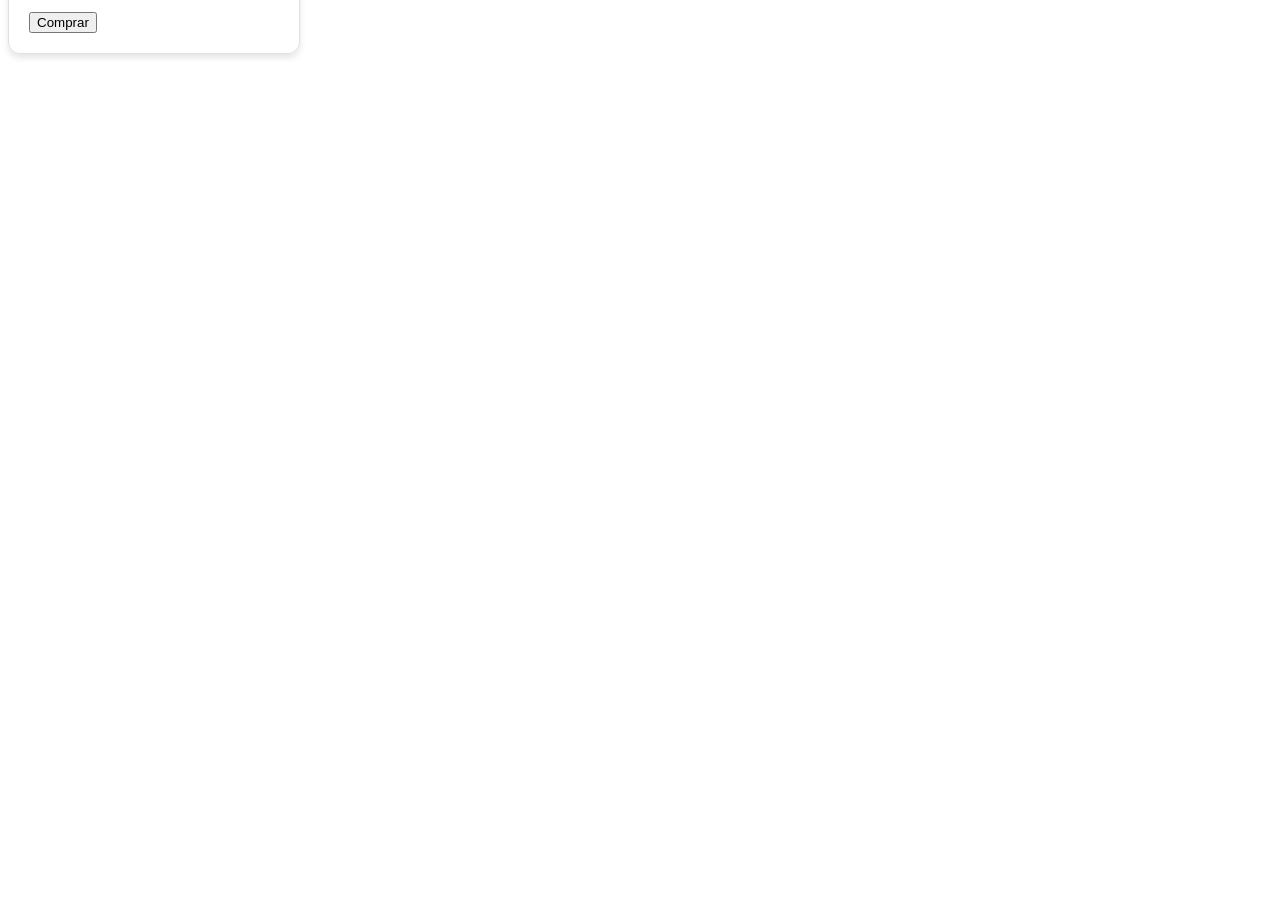
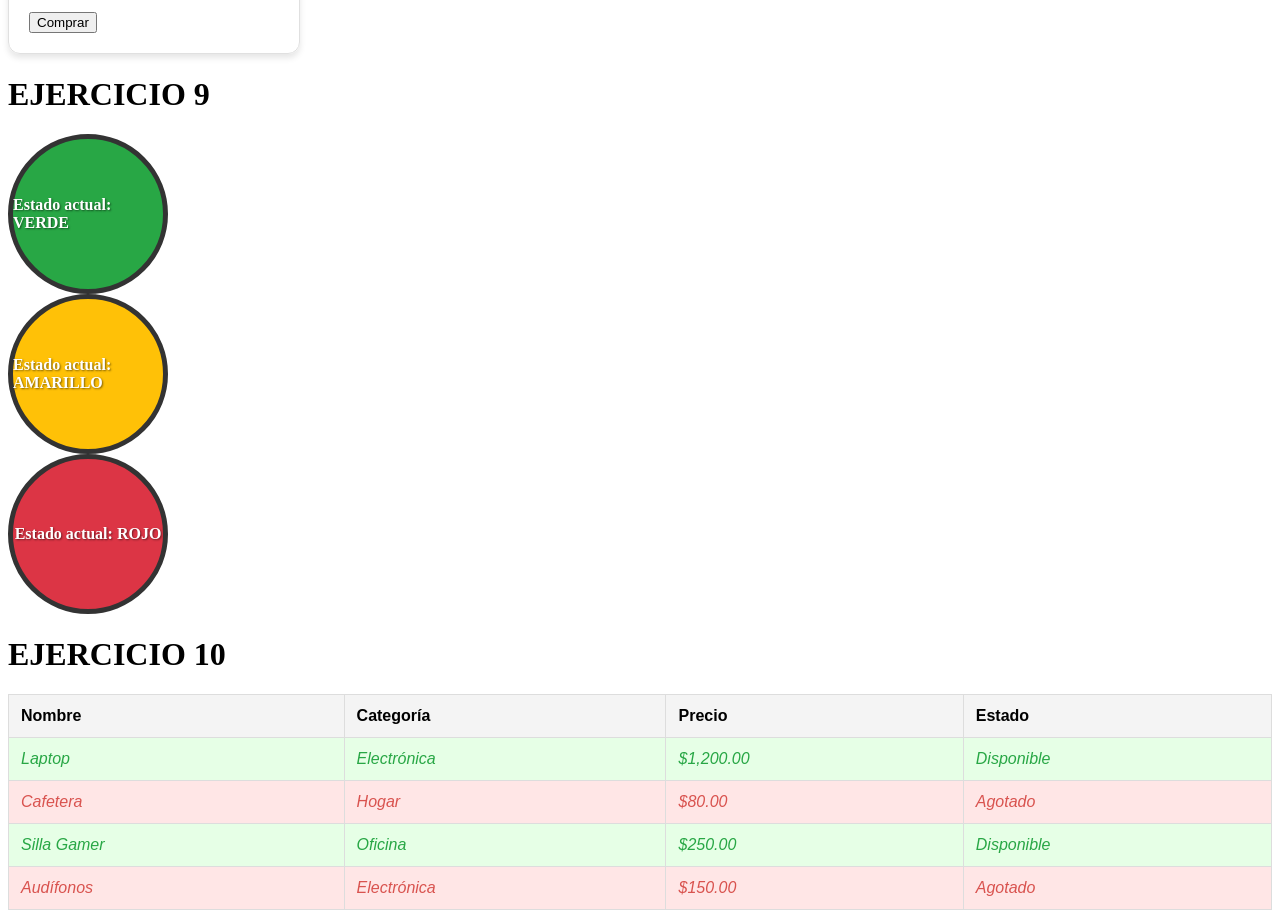
Before and after one commit to ShyWeyD0s/Angular-directivas-, an Angular app in the folder ejercicios/: page / in a window 1280 px wide. Shown: the part 1960-2878 px from the top of the page. Before the commit the page ends 2022 px from the top, so only its background shows below. Built offline with nearby package versions, Linux system fonts and the light colour scheme.

Commit message:
ejercicio 10

```diff
--- a/ejercicios/src/app/app.html
+++ b/ejercicios/src/app/app.html
@@ -21,3 +21,11 @@
 
 <h1>EJERCICIO 8</h1>
 <app-ejercicio8 [datos]="producto"></app-ejercicio8>
+
+<H1>EJERCICIO 9</H1>
+<app-ejercicio9 estado="verde"></app-ejercicio9>
+<app-ejercicio9 estado="amarillo"></app-ejercicio9>
+<app-ejercicio9 estado="rojo"></app-ejercicio9>
+
+<h1>EJERCICIO 10</h1>
+<app-ejercicio10></app-ejercicio10>
--- a/ejercicios/src/app/app.ts
+++ b/ejercicios/src/app/app.ts
@@ -7,10 +7,12 @@ import { Ejercicio5 } from './components/ejercicio5/ejercicio5';
 import { Ejercicio6 } from './components/ejercicio6/ejercicio6';
 import { Ejercicio7 } from './components/ejercicio7/ejercicio7';
 import { Ejercicio8 } from './components/ejercicio8/ejercicio8';
+import { Ejercicio9 } from './components/ejercicio9/ejercicio9';
+import { Ejercicio10 } from './components/ejercicio10/ejercicio10';
 
 @Component({
   selector: 'app-root',
-  imports: [TareaComponent, Ejercicio2, Ejercicio3, Ejercicio4, Ejercicio5, Ejercicio6, Ejercicio7, Ejercicio8],
+  imports: [TareaComponent, Ejercicio2, Ejercicio3, Ejercicio4, Ejercicio5, Ejercicio6, Ejercicio7, Ejercicio8, Ejercicio9, Ejercicio10],
   templateUrl: './app.html',
   styleUrl: './app.css'
 
--- /dev/null
+++ b/ejercicios/src/app/components/ejercicio10/ejercicio10.css
@@ -0,0 +1,29 @@
+table {
+    width: 100%;
+    border-collapse: collapse;
+    font-family: sans-serif;
+}
+
+th,
+td {
+    padding: 12px;
+    border: 1px solid #ddd;
+    text-align: left;
+}
+
+th {
+    background-color: #f4f4f4;
+}
+
+/* Estilo condicional para productos no disponibles */
+.agotado {
+    background-color: #ffe6e6;
+    color: #d9534f;
+    font-style: italic;
+}
+
+.disponible {
+    background-color: #e6ffe6;
+    color: #28a745;
+    font-style: italic;
+}
--- /dev/null
+++ b/ejercicios/src/app/components/ejercicio10/ejercicio10.html
@@ -0,0 +1,20 @@
+<table>
+    <thead>
+        <tr>
+            <th>Nombre</th>
+            <th>Categoría</th>
+            <th>Precio</th>
+            <th>Estado</th>
+        </tr>
+    </thead>
+    <tbody>
+        @for (p of productos; track p.nombre) {
+        <tr [class.agotado]="!p.disponible" [class.disponible]="p.disponible">
+            <td>{{ p.nombre }}</td>
+            <td>{{ p.categoria }}</td>
+            <td>{{ p.precio | currency:'USD' }}</td>
+            <td>{{ p.disponible ? 'Disponible' : 'Agotado' }}</td>
+        </tr>
+        }
+    </tbody>
+</table>
--- /dev/null
+++ b/ejercicios/src/app/components/ejercicio10/ejercicio10.ts
@@ -0,0 +1,25 @@
+import { Component } from '@angular/core';
+import { CommonModule } from '@angular/common';
+
+interface Producto1 {
+  nombre: string;
+  categoria: string;
+  precio: number;
+  disponible: boolean;
+}
+
+@Component({
+  selector: 'app-ejercicio10',
+  standalone: true,
+  imports: [CommonModule],
+  templateUrl: './ejercicio10.html',
+  styleUrls: ['./ejercicio10.css']
+})
+export class Ejercicio10 {
+  productos: Producto1[] = [
+    { nombre: 'Laptop', categoria: 'Electrónica', precio: 1200, disponible: true },
+    { nombre: 'Cafetera', categoria: 'Hogar', precio: 80, disponible: false },
+    { nombre: 'Silla Gamer', categoria: 'Oficina', precio: 250, disponible: true },
+    { nombre: 'Audífonos', categoria: 'Electrónica', precio: 150, disponible: false }
+  ];
+}
--- a/ejercicios/src/app/components/ejercicio9/ejercicio9.css
+++ b/ejercicios/src/app/components/ejercicio9/ejercicio9.css
@@ -0,0 +1,15 @@
+.semaforo-caja {
+    width: 150px;
+    height: 150px;
+    border-radius: 50%;
+    /* Forma circular */
+    display: flex;
+    align-items: center;
+    justify-content: center;
+    color: white;
+    font-weight: bold;
+    text-shadow: 1px 1px 2px rgba(0, 0, 0, 0.5);
+    transition: background-color 0.5s ease;
+    /* Cambio suave de color */
+    border: 5px solid #333;
+}
--- a/ejercicios/src/app/components/ejercicio9/ejercicio9.html
+++ b/ejercicios/src/app/components/ejercicio9/ejercicio9.html
@@ -1 +1,3 @@
-<p>ejercicio9 works!</p>
+<div class="semaforo-caja" [style.background-color]="getColor()">
+    <p>Estado actual: <strong>{{ estado | uppercase }}</strong></p>
+</div>
--- a/ejercicios/src/app/components/ejercicio9/ejercicio9.ts
+++ b/ejercicios/src/app/components/ejercicio9/ejercicio9.ts
@@ -1,9 +1,26 @@
-import { Component } from '@angular/core';
+import { Component, Input } from '@angular/core';
+import { CommonModule } from '@angular/common';
+
+type EstadoSemaforo = 'verde' | 'amarillo' | 'rojo';
 
 @Component({
   selector: 'app-ejercicio9',
-  imports: [],
+  standalone: true,
+  imports: [CommonModule],
   templateUrl: './ejercicio9.html',
-  styleUrl: './ejercicio9.css',
+  styleUrls: ['./ejercicio9.css']
 })
-export class Ejercicio9 {}
+export class Ejercicio9 {
+  // Propiedad de entrada que indica el estado del semáforo
+  @Input({ required: true }) estado: EstadoSemaforo = 'rojo';
+
+  // Método para obtener el color basado en el estado
+  getColor(): string {
+    switch (this.estado) {
+      case 'verde': return '#28a745';
+      case 'amarillo': return '#ffc107';
+      case 'rojo': return '#dc3545';
+      default: return '#ccc';
+    }
+  }
+}
```
Also changed, not shown: 1 other file (tests, documents, lock files or other folders).
